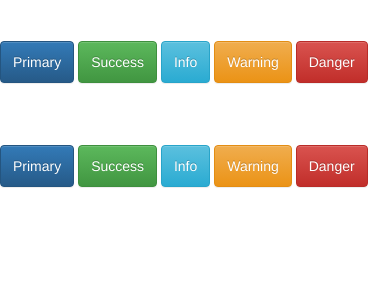
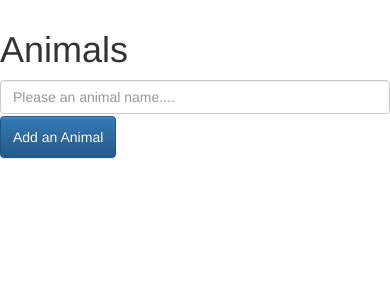
Before and after one commit to egeertem/giftastic, a PHP site: page / in a window 390 px wide. Shown: the top 300 px of the page. Run offline with PHP 8.4, Linux system fonts and the light colour scheme.

Commit message:
Real Starter

```diff
--- a/assets/css/style.css
+++ b/assets/css/style.css
@@ -1,19 +1,14 @@
-.btn {
+
+body {
+
+margin-top: 10px;
+
+}
 
 
-margin-bottom: 20px;
-
-margin-top: 40px;
+.btn {
 
 padding-bottom: 10px;
 padding-top: 10px;
 
-
-
 }
-
-body {
-
-
-
-}
--- a/index.html
+++ b/index.html
@@ -7,6 +7,7 @@
 <meta http-equiv="X-UA-Compatible" content="IE=edge">
 <meta name="viewport" content="width=device-width, initial-scale=1">
 <!-- Latest compiled and minified CSS -->
+ <script type="text/javascript" src="https://code.jquery.com/jquery-2.2.0.js"></script>
 <link rel="stylesheet" href="https://maxcdn.bootstrapcdn.com/bootstrap/3.3.7/css/bootstrap.min.css" integrity="sha384-BVYiiSIFeK1dGmJRAkycuHAHRg32OmUcww7on3RYdg4Va+PmSTsz/K68vbdEjh4u" crossorigin="anonymous">
 <link rel="stylesheet" href="https://maxcdn.bootstrapcdn.com/bootstrap/3.3.7/css/bootstrap-theme.min.css" integrity="sha384-rHyoN1iRsVXV4nD0JutlnGaslCJuC7uwjduW9SVrLvRYooPp2bWYgmgJQIXwl/Sp" crossorigin="anonymous">
 
@@ -24,85 +25,54 @@
 </head>
 <body>
 
+
+
 <div id="first_row" class="row">
 
-<div class="col-md-4">
+
+  <div class="col-sm-4 col-sm-offset-4">
+
+  <h1> Animals</h1>
 
 
-</div>
+  </div>
 
-<div class="col-md-4">
+<div class="col-md-2">
 
-<!-- Provides extra visual weight and identifies the primary action in a set of buttons -->
-<button type="button" class="btn btn-primary">Primary</button>
-
-<!-- Indicates a successful or positive action -->
-<button type="button" class="btn btn-success">Success</button>
-
-<!-- Contextual button for informational alert messages -->
-<button type="button" class="btn btn-info">Info</button>
-
-<!-- Indicates caution should be taken with this action -->
-<button type="button" class="btn btn-warning">Warning</button>
-
-<!-- Indicates a dangerous or potentially negative action -->
-<button type="button" class="btn btn-danger">Danger</button>
-
+<input type="text" class="form-control" placeholder="Please an animal name.... ">
 
 
 
 </div>
 
 
-<div class="col-md-4">
+<div class="col-md-2">
+
+</div>
+</div>
+
+
+<div  id="second_row" class="row">
+
+
+<div class="col-md-4 col-sm-offset-4">
 
 
 </div>
 
+<div class="col-md-2">
 
+<button id="adding_animal_button" type="button" class="btn btn-primary">Add an Animal</button>
 
 
 
 </div>
 
 
-<div  id="second_row" class="row">
-
-<div class="col-md-4">
+<div class="col-md-2">
 
 
 </div>
-
-<div class="col-md-4">
-
-<!-- Provides extra visual weight and identifies the primary action in a set of buttons -->
-<button type="button" class="btn btn-primary">Primary</button>
-
-<!-- Indicates a successful or positive action -->
-<button type="button" class="btn btn-success">Success</button>
-
-<!-- Contextual button for informational alert messages -->
-<button type="button" class="btn btn-info">Info</button>
-
-<!-- Indicates caution should be taken with this action -->
-<button type="button" class="btn btn-warning">Warning</button>
-
-<!-- Indicates a dangerous or potentially negative action -->
-<button type="button" class="btn btn-danger">Danger</button>
-
-
-
-
-</div>
-
-
-<div class="col-md-4">
-
-
-</div>
-
-
-
 
 
 </div>
```
Also changed, not shown: assets/javascript/app.js (+95 -0 lines).
